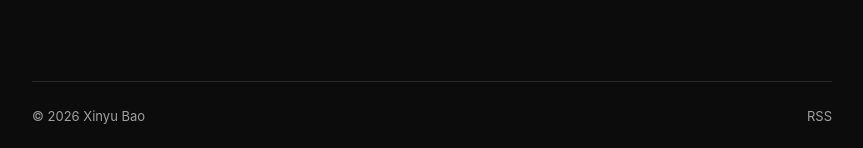
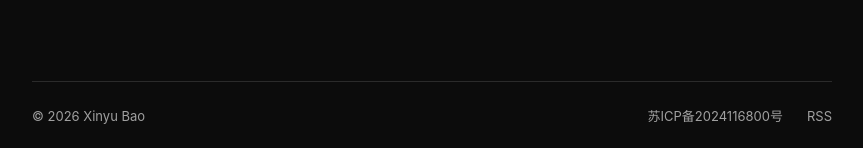
Before and after one commit to AspadaX/aspadax.github.io, a Jekyll site: the page built from index.md, in a window 1280 px wide. Shown: the part 749-897 px from the top of the page, without its empty margins (208-1071 px from the left). Built offline with Jekyll 4.4.1, drawn with Linux system fonts in a browser that asks for light colours.

Commit message:
added ICP info

```diff
--- a/_config.yml
+++ b/_config.yml
@@ -7,6 +7,7 @@ lang: en
 timezone: Asia/Shanghai
 
 github_username: AspadaX
+icp_registration: 苏ICP备2024116800号
 show_excerpts: true
 permalink: /:year/:month/:day/:title/
 
--- a/_layouts/default.html
+++ b/_layouts/default.html
@@ -50,6 +50,9 @@
     <footer class="site-footer shell">
       <span>© {{ site.time | date: '%Y' }} {{ site.title | escape }}</span>
       <nav aria-label="{% if language == 'zh-CN' %}页脚{% else %}Footer{% endif %}">
+        {% if site.icp_registration %}
+        <a href="https://beian.miit.gov.cn/" lang="zh-CN">{{ site.icp_registration | escape }}</a>
+        {% endif %}
         <a href="{{ '/feed.xml' | relative_url }}">RSS</a>
       </nav>
     </footer>
--- a/assets/main.css
+++ b/assets/main.css
@@ -28,6 +28,7 @@ h1 { font-size: clamp(1.8rem, 4vw, 2.5rem); letter-spacing: -.025em; }
 .site-header { min-height: 88px; display: flex; align-items: center; justify-content: space-between; gap: 1.5rem; }
 .site-title { font-size: 1.125rem; font-weight: 500; text-decoration: none; }
 .site-nav, .site-footer nav { display: flex; align-items: center; gap: 1.5rem; }
+.site-footer nav { flex-wrap: wrap; }
 .site-nav a, .site-footer a { font-size: .8125rem; text-decoration: none; }
 .site-nav a:hover, .site-footer a:hover { text-decoration: underline; }
 .language-switch { display: flex; gap: .75rem; }
```
